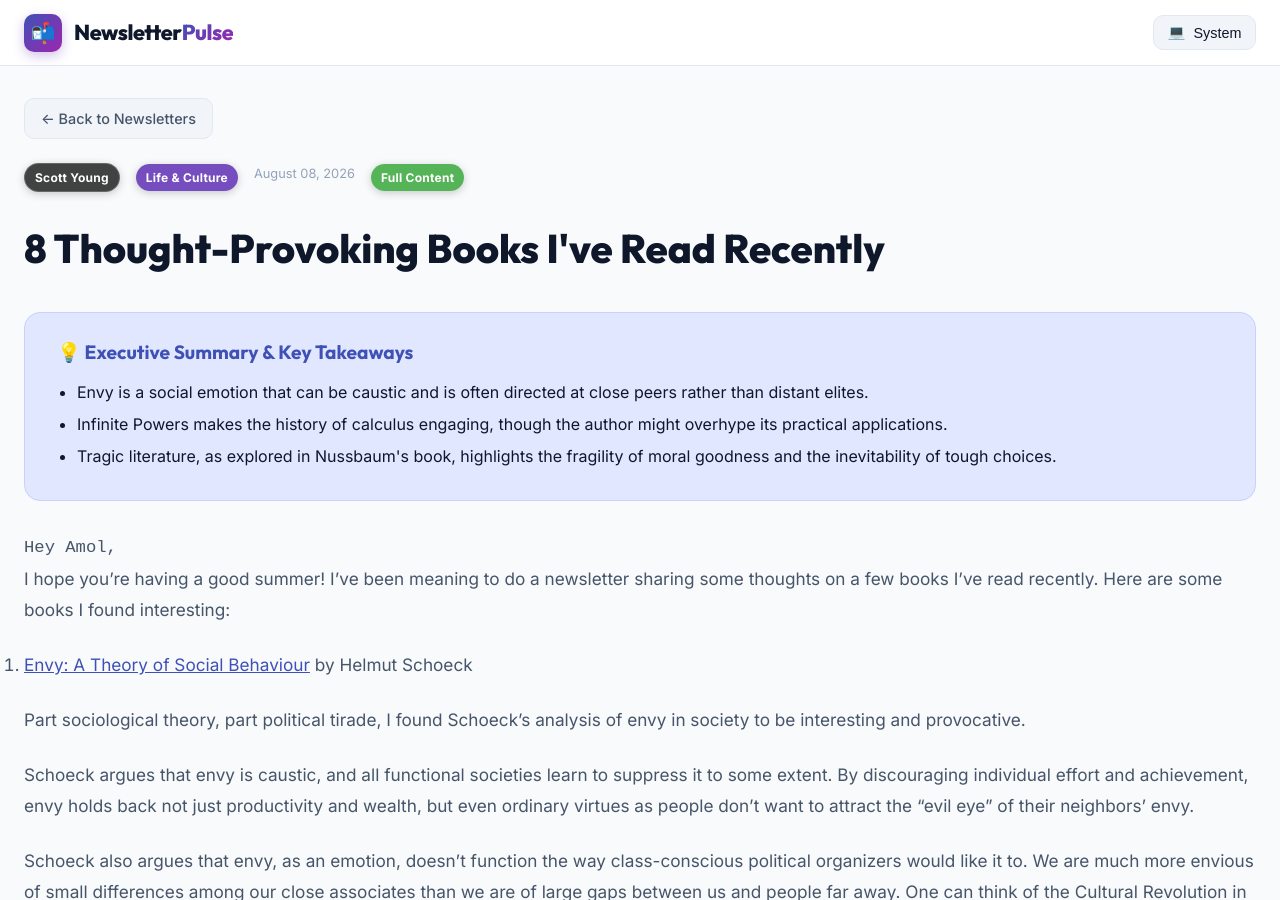
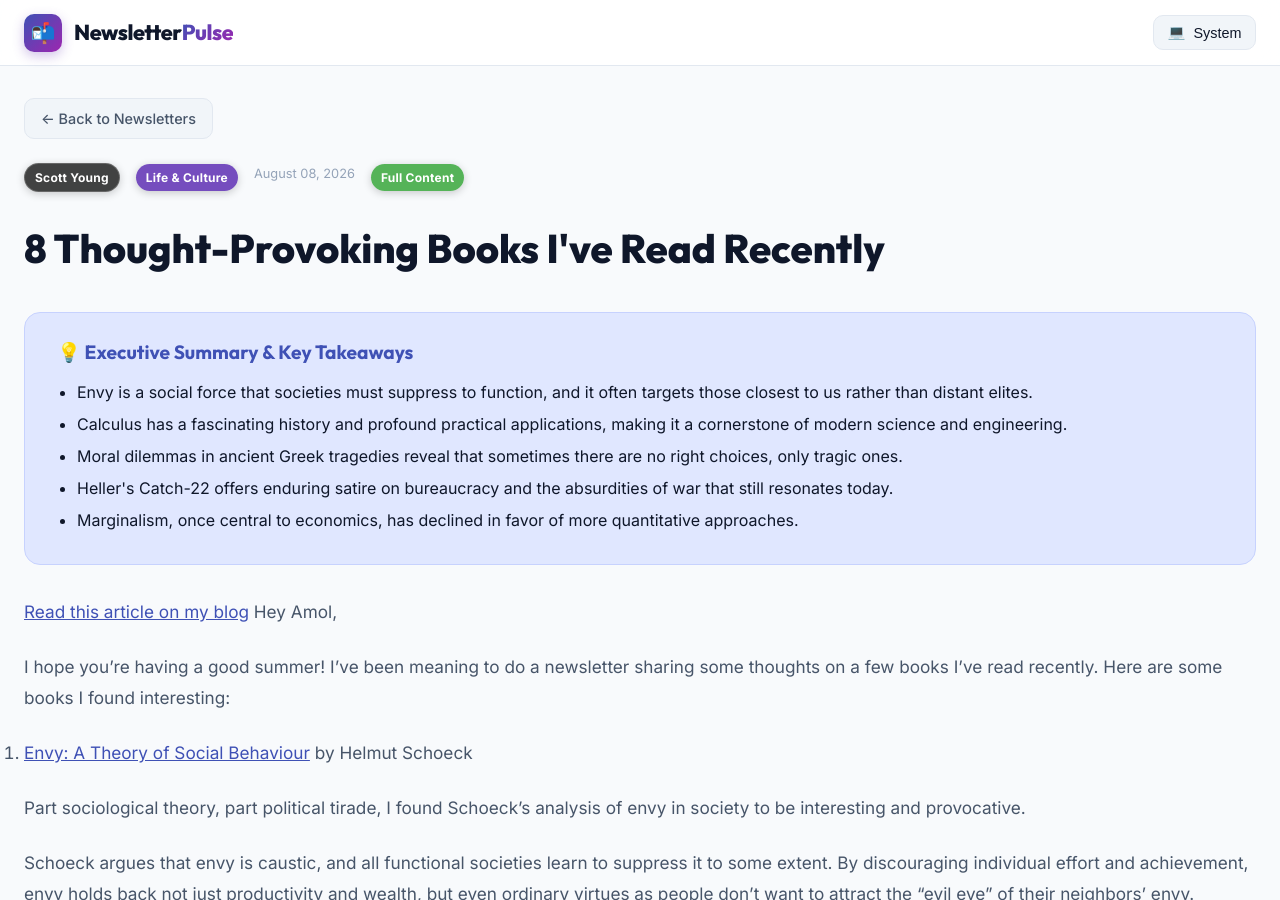
Before and after one commit to vampcoder/daily-newsletters, a Jekyll site: the page built from _posts/2026-08-08-8-thought-provoking-books-ive-read-recently.md, in a window 1280 px wide and 900 px high. Built offline with Jekyll 4.4.1, drawn with Linux system fonts in a browser that asks for light colours; some of the changed text lies outside the part shown.

Commit message:
Update newsletter: 8 Thought-provoking books I've read recently

```diff
--- a/_posts/2026-08-08-8-thought-provoking-books-ive-read-recently.md
+++ b/_posts/2026-08-08-8-thought-provoking-books-ive-read-recently.md
@@ -4,17 +4,19 @@
 date: 2026-08-08 15:34:27 +0000
 source: "Scott Young"
 category: "Life & Culture"
-excerpt: "Scott Young shares his recent reading list, discussing books on envy, calculus, tragedy, and more. He offers personal insights and critiques on each work, making this a thoughtful roundup for curious readers."
+excerpt: "Scott Young shares eight thought-provoking books that offer insights into human nature, mathematics, ethics, history, and satire. From Schoeck's analysis of envy to Strogatz's history of calculus, Nussbaum's exploration of moral dilemmas, and Heller's Catch-22, the selection covers diverse topics with intellectual curiosity."
 theme_gradient: "linear-gradient(135deg, #4caf50 0%, #388e3c 100%)"
 image: "https://www.scotthyoung.com/blog/wp-content/uploads/2026/08/51jzt8cSl3L._SL1400_-667x1024.jpg"
 is_summary: false
 key_takeaways:
-  - "Envy is a social emotion that can be caustic and is often directed at close peers rather than distant elites."
-  - "Infinite Powers makes the history of calculus engaging, though the author might overhype its practical applications."
-  - "Tragic literature, as explored in Nussbaum's book, highlights the fragility of moral goodness and the inevitability of tough choices."
+  - "Envy is a social force that societies must suppress to function, and it often targets those closest to us rather than distant elites."
+  - "Calculus has a fascinating history and profound practical applications, making it a cornerstone of modern science and engineering."
+  - "Moral dilemmas in ancient Greek tragedies reveal that sometimes there are no right choices, only tragic ones."
+  - "Heller's Catch-22 offers enduring satire on bureaucracy and the absurdities of war that still resonates today."
+  - "Marginalism, once central to economics, has declined in favor of more quantitative approaches."
 ---
 
-    Hey Amol,
+[Read this article on my blog](https://5a3293ec.click.convertkit-mail4.com/wvuq20lkqlughk0ew46t7hned9de3b8h2d57/08hwhgu23e4n4ehlh5/aHR0cHM6Ly93d3cuc2NvdHRoeW91bmcuY29tL2Jsb2cvMjAyNi8wOC8wNi9yZWNlbnQtcmVhZGluZy0zLw==)    Hey Amol,
 
 I hope you’re having a good summer! I’ve been meaning to do a newsletter sharing some thoughts on a few books I’ve read recently. Here are some books I found interesting:
 
@@ -98,6 +100,8 @@
 
     I haven’t always been motivated to read many classic works of fiction, although I seldom regret reading them. *Catch-22* reminds me that fiction is good, not just for entertainment, but for the kind of thinking it stimulates.      ⠀Best,
 
-    ⠀  ](https://5a3293ec.click.convertkit-mail4.com/wvuq20lkqlughk0ew46t7hned9de3b8h2d57/08hwhgu23e4n4ehlh5/aHR0cHM6Ly93d3cuc2NvdHRoeW91bmcuY29tL2Jsb2cvMjAyNi8wOC8wNi9yZWNlbnQtcmVhZGluZy0zLw==)**"**
+    ⠀  Share **"**[**8 Thought-Provoking Books I've Read Recently**](https://5a3293ec.click.convertkit-mail4.com/wvuq20lkqlughk0ew46t7hned9de3b8h2d57/08hwhgu23e4n4ehlh5/aHR0cHM6Ly93d3cuc2NvdHRoeW91bmcuY29tL2Jsb2cvMjAyNi8wOC8wNi9yZWNlbnQtcmVhZGluZy0zLw==)**"**
 
     ⠀
+
+    |  | 309-1275 West 6th Ave, Vancouver, BC V6H 1A6.
```
